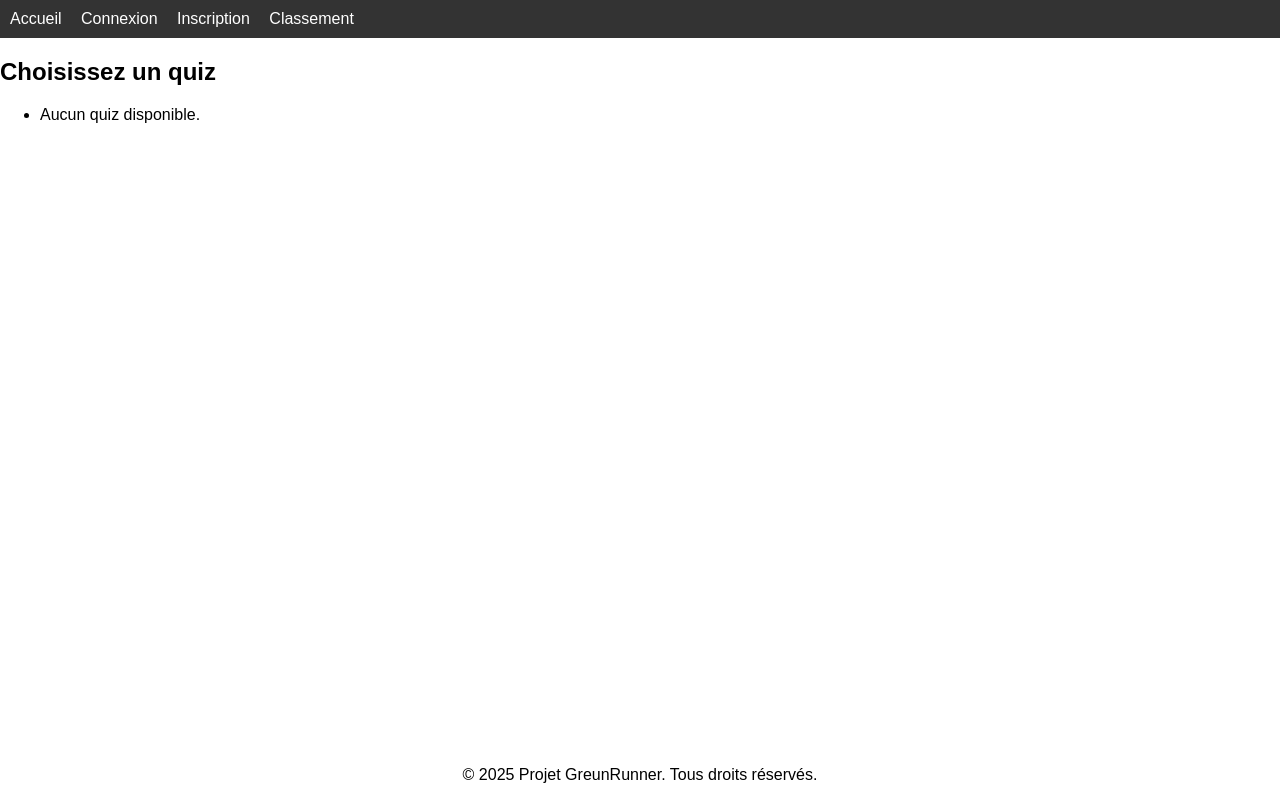
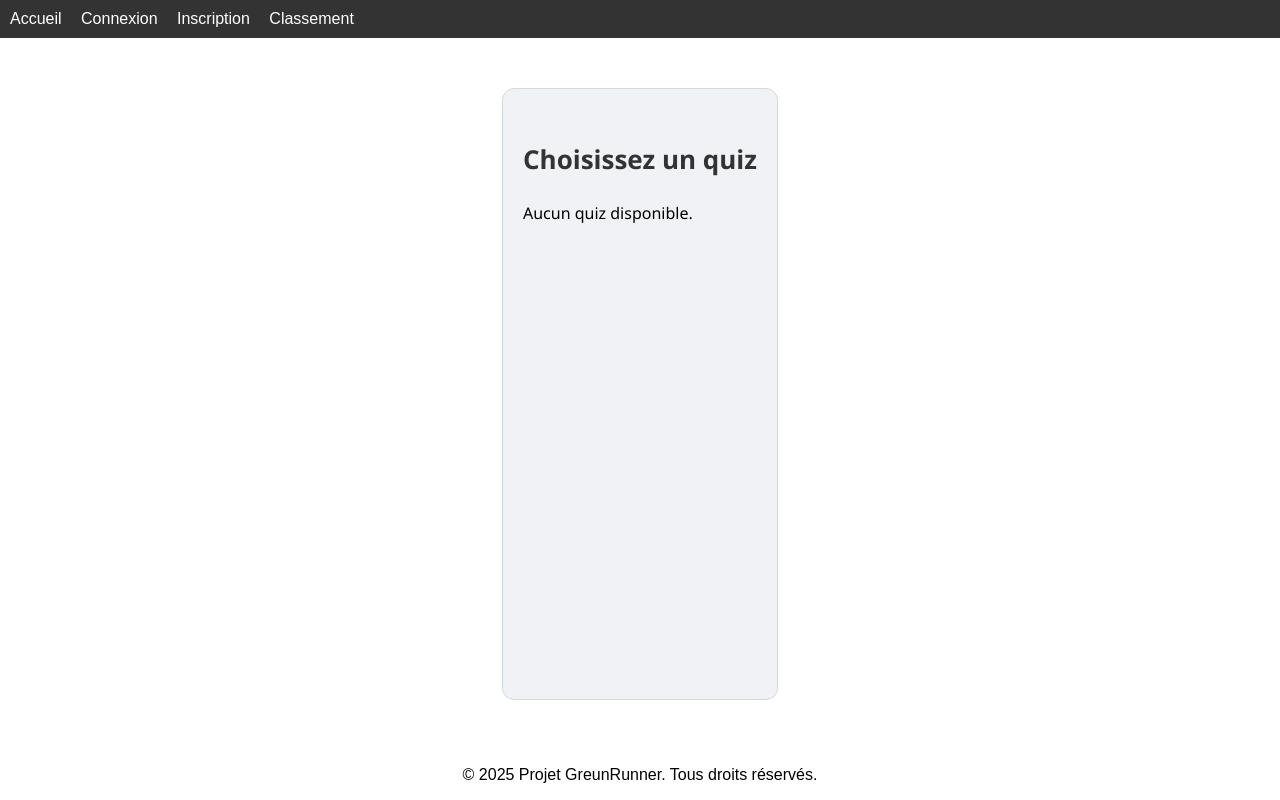
Before and after one commit to leopold-bll/Projet-GreenIT, a Flask app: page /quizz in a window 1280 px wide. Run offline with Flask 3, Linux system fonts and the light colour scheme; data that the repository does not hold is empty; parts of the project's set-up code (start-up, migrations or seed data) failed here and were passed over.

Commit message:
modif css de quizz.html

```diff
--- a/templates/quizz.html
+++ b/templates/quizz.html
@@ -6,6 +6,52 @@
   <title>{% block title %}Quiz GreenIT{% endblock %}</title>
   <link rel="stylesheet" href="{{ url_for('static', filename='css/style.css') }}">
 </head>
+
+<style>
+  #quizze {
+    max-width: 600px;
+    margin: 50px auto;
+    padding: 30px 20px;
+    background-color: #f0f2f5;
+    border: 1px solid #d1d9e0;
+    border-radius: 12px;
+    font-family: "Segoe UI", "Roboto", sans-serif;
+  }
+
+  #quizze h2 {
+    text-align: center;
+    color: #333;
+    font-size: 26px;
+    margin-bottom: 25px;
+  }
+
+  #quizze ul {
+    list-style: none;
+    padding: 0;
+    margin: 0;
+  }
+
+  #quizze li {
+    margin: 15px 0;
+  }
+
+  #quizze a {
+    display: block;
+    padding: 12px 20px;
+    text-decoration: none;
+    color: #2c3e50;
+    background-color: #ffffff;
+    border: 1px solid #d1d9e0;
+    border-radius: 8px;
+    font-size: 18px;
+  }
+
+  #quizze a:hover {
+    background-color: #e6eef7;
+  }
+</style>
+
+
 
 <body>
   <nav>
@@ -23,7 +69,7 @@
 
 
 
-  <div>
+  <div id="quizze">
     <h2>Choisissez un quiz</h2>
     <ul>
       {% for quizz in quizzes %}
```
